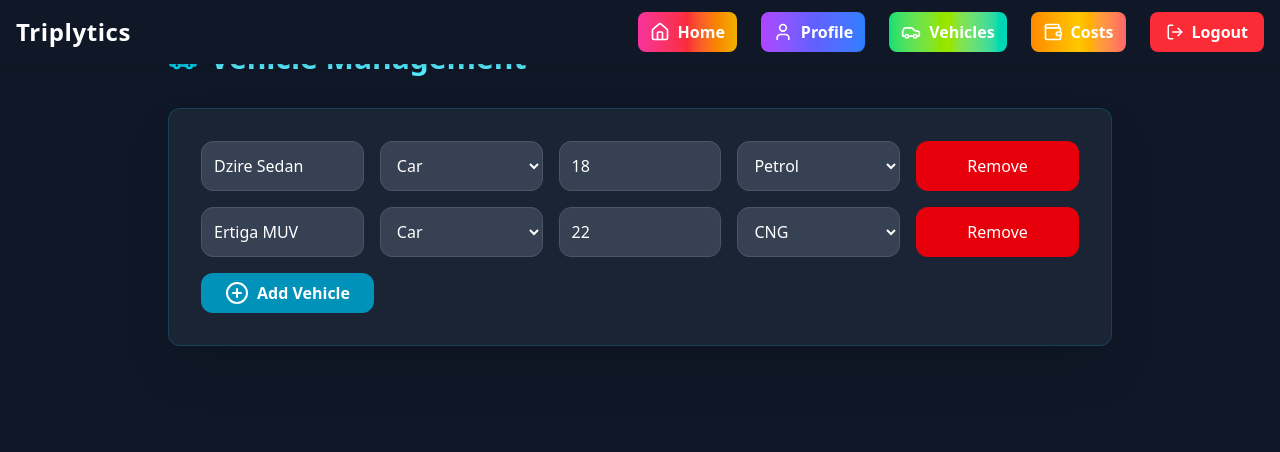
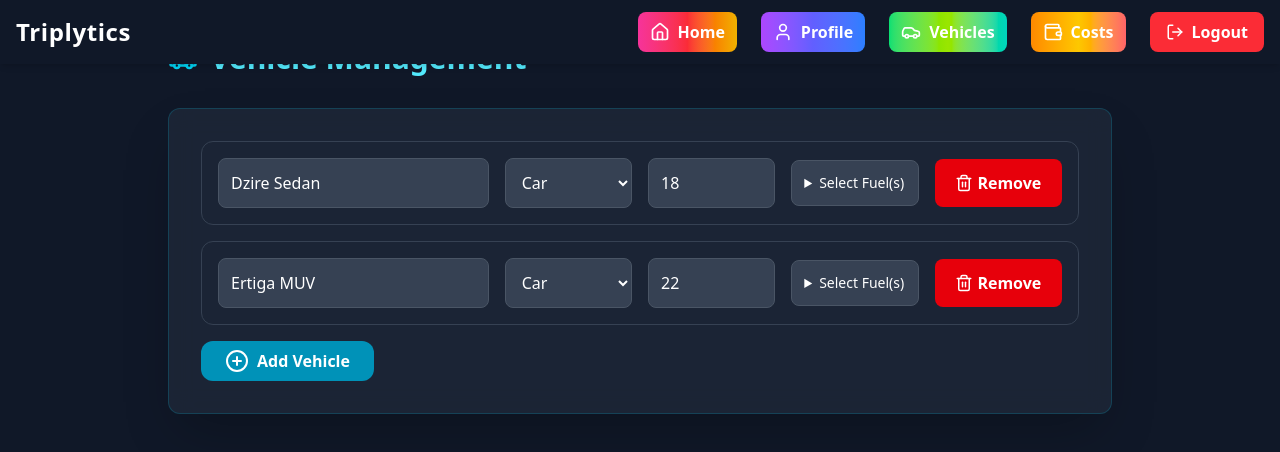
Before and after one commit to sagardhondge/Triplytics, a React app in the folder frontend/: page /vehicles in a window 1280 px wide. Shown: the top 452 px of the page. Built offline with nearby package versions, Linux system fonts and the light colour scheme; sample sign-in values are in the browser's storage; the HTML template or start-up script is replaced by a standard one.

Commit message:
updated frontend

```diff
--- a/frontend/src/pages/Vehicles.jsx
+++ b/frontend/src/pages/Vehicles.jsx
@@ -1,12 +1,14 @@
 import React from "react";
-import { Truck, PlusCircle } from "lucide-react";
-import Navbar from "../components/Navbar"; // Assuming you need Navbar here
+import { Truck, PlusCircle, Trash2 } from "lucide-react";
+import Navbar from "../components/Navbar";
 import { useAppContext } from "../context/AppContext";
+
+const ALL_FUEL_TYPES = ["Petrol", "Diesel", "CNG", "Electricity"];
 
 const Vehicles = () => {
   const { vehicles, updateVehicles } = useAppContext();
 
-  // --- Handle vehicle input changes ---
+  // --- Handle vehicle input changes (Name, Type, Mileage) ---
   const handleChange = (id, e) => {
     const newVehicles = vehicles.map((v) =>
       v.id === id ? { ...v, [e.target.name]: e.target.value } : v
@@ -14,11 +16,33 @@ const Vehicles = () => {
     updateVehicles(newVehicles); // Update global context state
   };
 
+  // --- Handle Fuel Checkbox Change (for multiple fuel types) ---
+  const handleFuelChange = (id, fuelType) => {
+    const newVehicles = vehicles.map((v) => {
+      if (v.id === id) {
+        // Ensure fuelType is an array, defaulting to empty if null/undefined
+        const currentFuels = v.fuelType || [];
+
+        // Toggle the selected fuel type
+        if (currentFuels.includes(fuelType)) {
+          // If selected, remove it
+          return { ...v, fuelType: currentFuels.filter((f) => f !== fuelType) };
+        } else {
+          // If not selected, add it
+          return { ...v, fuelType: [...currentFuels, fuelType] };
+        }
+      }
+      return v;
+    });
+    updateVehicles(newVehicles);
+  };
+
   // --- Add new vehicle ---
   const addVehicle = () => {
     updateVehicles([
       ...vehicles,
-      { id: Date.now(), name: "", type: "", mileage: "", fuelType: "" },
+      // Initialize fuelType as an empty array to support multi-selection
+      { id: Date.now(), name: "", type: "", mileage: "", fuelType: [] },
     ]);
   };
 
@@ -30,62 +54,88 @@ const Vehicles = () => {
   return (
     <div className="min-h-screen bg-gray-900 text-white">
       <Navbar />
-      <div className="max-w-5xl mx-auto pt-24 px-6 md:p-10">
+      <div className="max-w-5xl mx-auto pt-32 px-6 md:p-10">
         <h1 className="text-3xl font-extrabold text-cyan-300 mb-8 flex items-center gap-3">
           <Truck className="text-cyan-400" size={30} /> Vehicle Management
         </h1>
 
         <div className="bg-gray-800/80 backdrop-blur-md p-8 rounded-xl shadow-2xl border border-cyan-500/20">
           {vehicles.map((v) => (
-            <div key={v.id} className="grid md:grid-cols-5 gap-4 mb-4">
+            <div
+              key={v.id}
+              className="grid grid-cols-6 gap-4 mb-4 p-4 rounded-xl border border-gray-700 hover:border-cyan-500/50 transition-all items-center"
+            >
+              {/* Vehicle Name (Col Span 2) */}
               <input
                 type="text"
                 name="name"
                 placeholder="Vehicle Name"
                 value={v.name}
                 onChange={(e) => handleChange(v.id, e)}
-                className="p-3 border rounded-xl bg-gray-700 border-gray-600 focus:ring-cyan-500"
+                className="p-3 border rounded-lg bg-gray-700 border-gray-600 focus:ring-cyan-500 col-span-2"
               />
+              {/* Vehicle Type (Col Span 1) */}
               <select
                 name="type"
                 value={v.type}
                 onChange={(e) => handleChange(v.id, e)}
-                className="p-3 border rounded-xl bg-gray-700 border-gray-600 focus:ring-cyan-500"
+                className="p-3 border rounded-lg bg-gray-700 border-gray-600 focus:ring-cyan-500 col-span-1"
               >
-                <option value="">Vehicle Type</option>
+                <option value="">Type</option>
                 <option value="Car">Car</option>
                 <option value="Bike">Bike</option>
                 <option value="Truck">Truck</option>
               </select>
+              {/* Mileage (Col Span 1) */}
               <input
                 type="number"
                 name="mileage"
                 placeholder="Mileage (km/L)"
                 value={v.mileage}
                 onChange={(e) => handleChange(v.id, e)}
-                className="p-3 border rounded-xl bg-gray-700 border-gray-600 focus:ring-cyan-500"
+                className="p-3 border rounded-lg bg-gray-700 border-gray-600 focus:ring-cyan-500 col-span-1"
               />
-              <select
-                name="fuelType"
-                value={v.fuelType}
-                onChange={(e) => handleChange(v.id, e)}
-                className="p-3 border rounded-xl bg-gray-700 border-gray-600 focus:ring-cyan-500"
-              >
-                <option value="">Fuel Type</option>
-                <option value="Petrol">Petrol</option>
-                <option value="Diesel">Diesel</option>
-                <option value="CNG">CNG</option>
-                <option value="Electricity">Electricity</option>
-              </select>
+
+              {/* Fuel Type (Multiple Selection Dropdown) (Col Span 1) */}
+              <div className="relative col-span-1">
+                {/* Using a <details> element for the custom dropdown/popover effect */}
+                <details className="dropdown w-full">
+                  <summary className="p-3 border rounded-lg bg-gray-700 border-gray-600 hover:border-cyan-500 focus:ring-cyan-500 cursor-pointer text-sm">
+                    {/* FIX: Safely check if v.fuelType is an array before joining, using empty array as fallback */}
+                    {Array.isArray(v.fuelType) && v.fuelType.length > 0
+                      ? v.fuelType.join(", ")
+                      : "Select Fuel(s)"}
+                  </summary>
+                  <ul className="absolute z-10 w-full mt-1 bg-gray-700 rounded-lg shadow-xl p-2 border border-cyan-500/50">
+                    {ALL_FUEL_TYPES.map((fuel) => (
+                      <li key={fuel} className="flex items-center p-2 hover:bg-gray-600 rounded-md cursor-pointer">
+                        <input
+                          type="checkbox"
+                          id={`fuel-${v.id}-${fuel}`}
+                          checked={v.fuelType && v.fuelType.includes(fuel)}
+                          onChange={() => handleFuelChange(v.id, fuel)}
+                          className="mr-2 h-4 w-4 text-cyan-500 bg-gray-800 border-gray-600 rounded focus:ring-cyan-500"
+                        />
+                        <label htmlFor={`fuel-${v.id}-${fuel}`} className="text-gray-200 text-sm">
+                          {fuel}
+                        </label>
+                      </li>
+                    ))}
+                  </ul>
+                </details>
+              </div>
+
+              {/* Remove Button (Col Span 1) */}
               <button
                 onClick={() => removeVehicle(v.id)}
-                className="bg-red-600 text-white px-4 py-2 rounded-xl hover:bg-red-700 transition-all"
+                className="bg-red-600 text-white p-3 rounded-lg hover:bg-red-700 transition-all col-span-1 flex items-center justify-center gap-1 font-semibold"
               >
-                Remove
+                <Trash2 size={18} /> Remove
               </button>
             </div>
           ))}
 
+          {/* Add Vehicle Button */}
           <button
             onClick={addVehicle}
             className="mt-4 bg-cyan-600 text-white px-6 py-2 rounded-xl font-semibold hover:bg-cyan-700 transition-all flex items-center gap-2"
```
